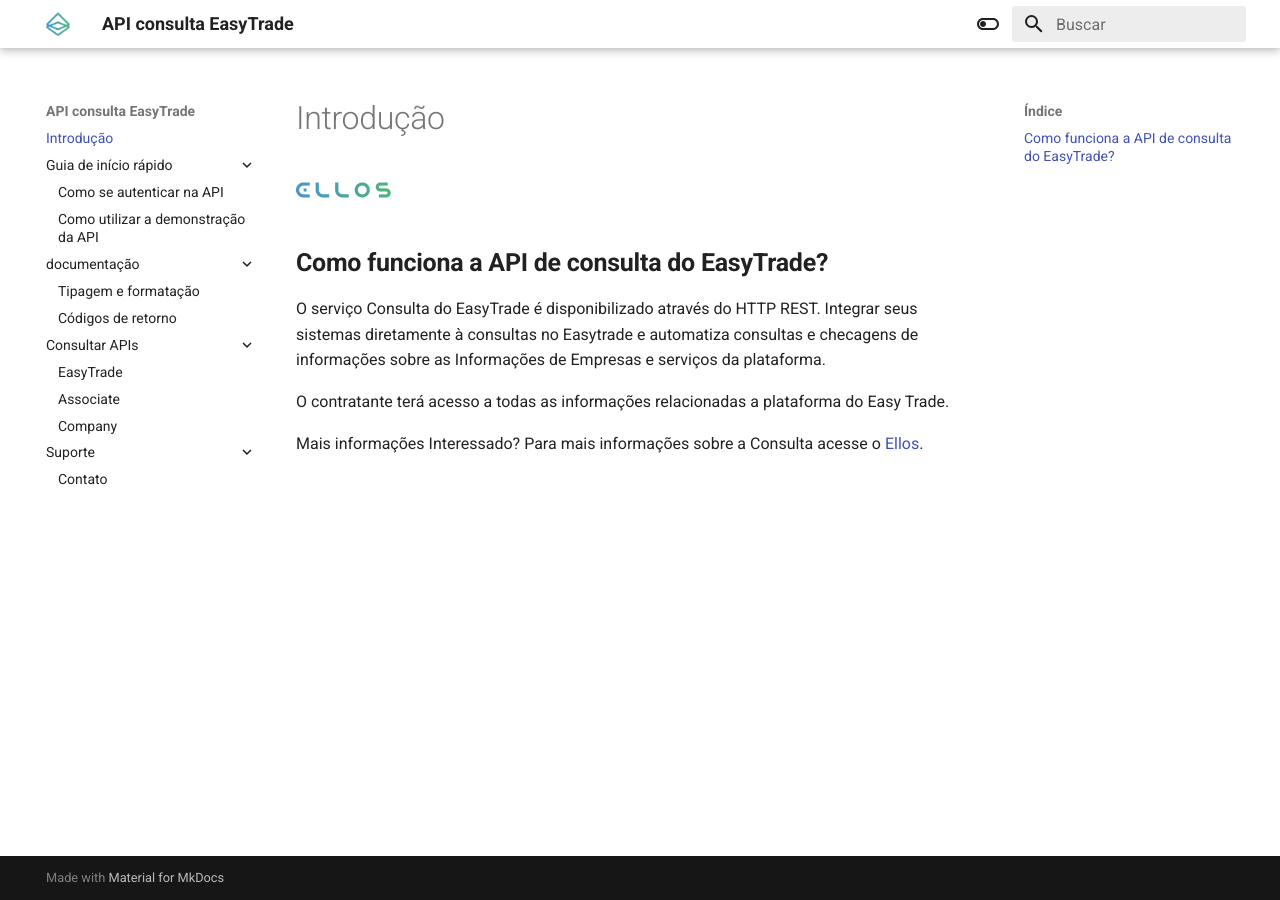
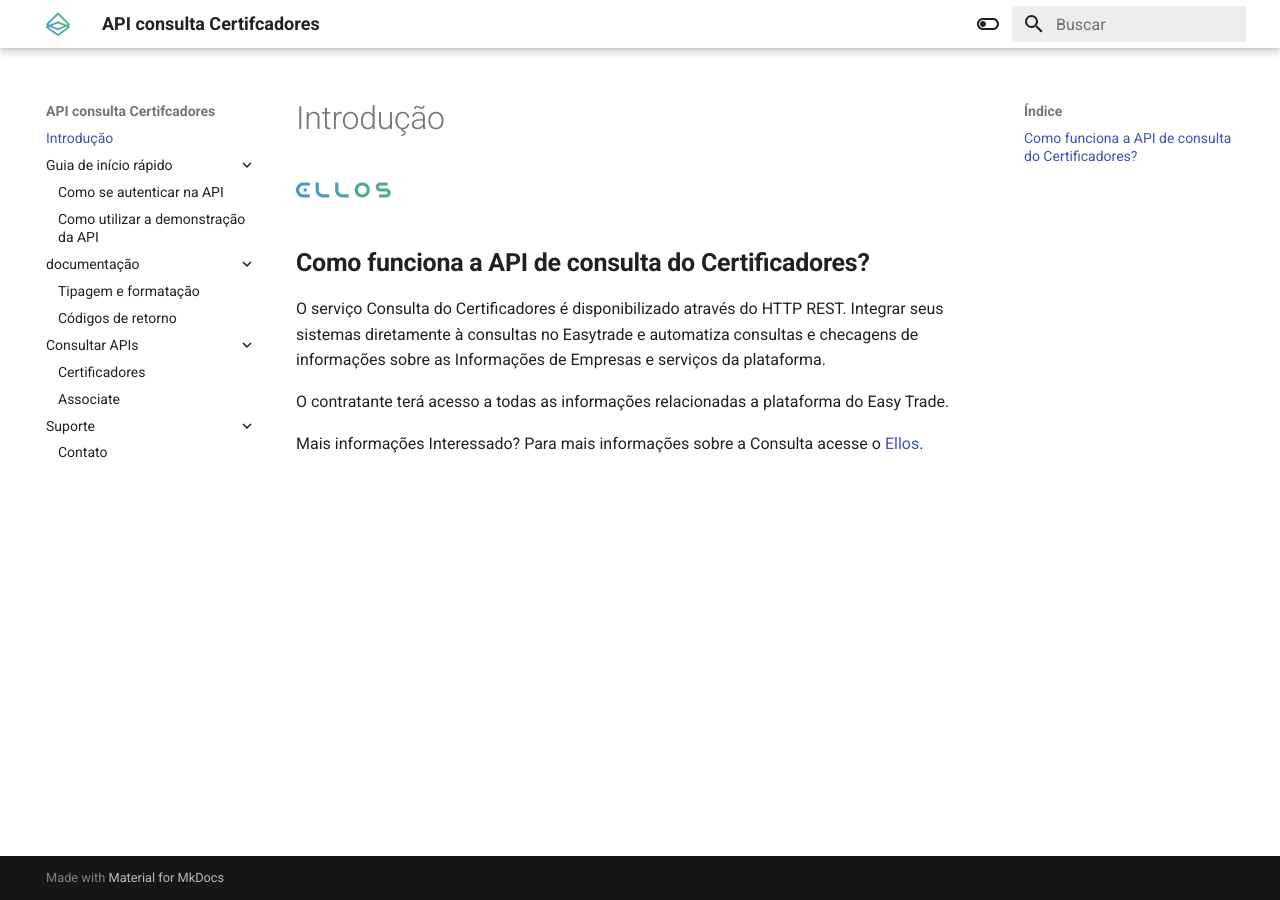
Before and after one commit to leocoreixas/material-mkdocs, an MkDocs documentation site: the page built from docs/index.md, in a window 1280 px wide. Built offline with MkDocs 1.6.1 and Material for MkDocs 9.7.7, drawn with Linux system fonts in a browser that asks for light colours.

Commit message:
api certificadores

```diff
--- a/docs/index.md
+++ b/docs/index.md
@@ -4,9 +4,9 @@
 ![](./assets/Vector-1.png)
 
 
-## <b>Como funciona a API de consulta do EasyTrade?</b>
+## <b>Como funciona a API de consulta do Certificadores?</b>
 
-O serviço Consulta do EasyTrade é disponibilizado através do HTTP REST.
+O serviço Consulta do Certificadores é disponibilizado através do HTTP REST.
 Integrar seus sistemas diretamente à consultas no Easytrade e automatiza consultas e
 checagens de informações sobre as Informações de Empresas e serviços da plataforma.
 
--- a/docs/quickStart/howToConsult.md
+++ b/docs/quickStart/howToConsult.md
@@ -4,7 +4,7 @@
 
 1. Acesse Consultar APIs na opção Associate
 2. Realize o Login na associate/Login
-3. Acesse a API do EasyTrade e escolha o método (endpoint) a testar
+3. Acesse a API do Certificadores e escolha o método (endpoint) a testar
 4. Clique em <b>Try it Out</b>
 5. Insira os cabeçalhos que desejar e/ou altere o conteúdo do corpo da requisição
 6. Clique em <b>Execute</b>
--- a/mkdocs.yml
+++ b/mkdocs.yml
@@ -1,4 +1,4 @@
-site_name: API consulta EasyTrade
+site_name: API consulta Certifcadores
 theme:
   name: material
   language: pt-BR
@@ -28,9 +28,8 @@
       - Tipagem e formatação: documentation/typesFormat.md
       - Códigos de retorno: documentation/returnCode.md
     - Consultar APIs:
-      - EasyTrade : apis/easytrade.md
+      - Certificadores : apis/certifiers.md
       - Associate: apis/associate.md
-      - Company: apis/company.md
     - Suporte:
       - Contato: contact/support.md
 plugins:
```
Also changed, not shown: docs/apis/certifiers.md (added, +1 -0 lines), docs/apis/company.md (deleted, +0 -1 lines), docs/apis/easytrade.md (deleted, +0 -1 lines), docs/quickStart/howToAuthenticate.md (+3 -3 lines).
